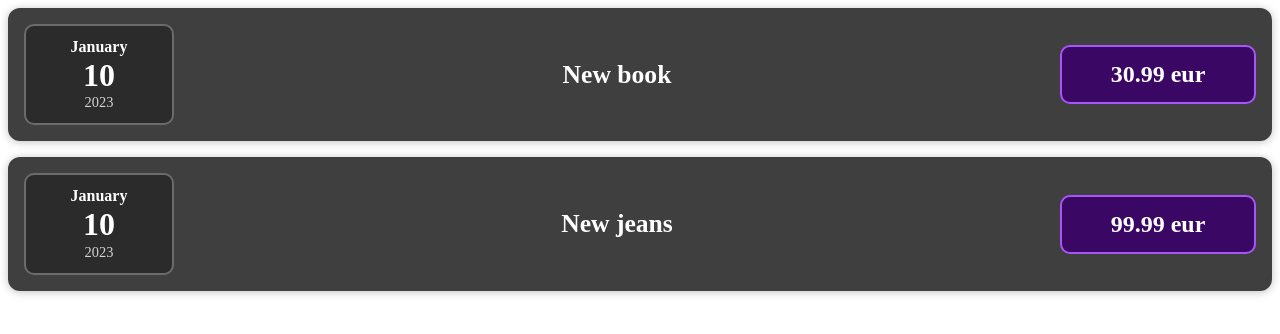
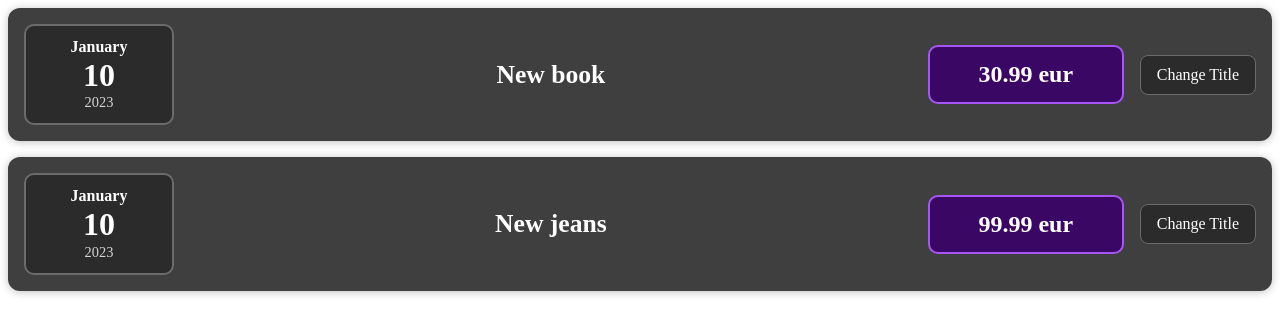
Before and after one commit to rasmus-antsi/VOCO-React-First-Lesson, a React (Vite) app: page / in a window 1280 px wide. Shown: the top 334 px of the page. Built offline with nearby package versions, Linux system fonts and the light colour scheme.

Commit message:
add button

```diff
--- a/src/components/Expenses/ExpenseItem.css
+++ b/src/components/Expenses/ExpenseItem.css
@@ -16,3 +16,17 @@
   font-size: 1.6rem;
   font-weight: 700;
 }
+
+.expense-item__button {
+  background: #2b2b2b;
+  border: 1px solid #6b6b6b;
+  border-radius: 8px;
+  color: #ffffff;
+  padding: 10px 16px;
+  font: inherit;
+  cursor: pointer;
+}
+
+.expense-item__button:hover {
+  background: #4b4b4b;
+}
--- a/src/components/Expenses/ExpenseItem.jsx
+++ b/src/components/Expenses/ExpenseItem.jsx
@@ -1,3 +1,4 @@
+import { useState } from 'react'
 import './ExpenseItem.css'
 import DateBox from './DateBox.jsx'
 import Price from './Price.jsx'
@@ -6,13 +7,27 @@ import Card from '../UI/Card.jsx'
 // The dark row that holds everything together.
 // Props: date, title, amount
 function ExpenseItem({ date, title, amount }) {
+  // useState returns a pair: the current value, and the function that changes it.
+  // `title` (the prop) is only the STARTING value -- from here on the state owns it.
+  const [expenseTitle, setExpenseTitle] = useState(title)
+
+  // The handler. Defined outside return(), passed to onClick BY NAME (no parentheses).
+  const clickHandler = () => {
+    console.log(expenseTitle)
+    setExpenseTitle('Updated!')
+  }
+
   return (
     <Card className="expense-item">
       <DateBox date={date} />
 
-      <h2 className="expense-item__title">{title}</h2>
+      <h2 className="expense-item__title">{expenseTitle}</h2>
 
       <Price amount={amount} />
+
+      <button className="expense-item__button" onClick={clickHandler}>
+        Change Title
+      </button>
     </Card>
   )
 }
```
